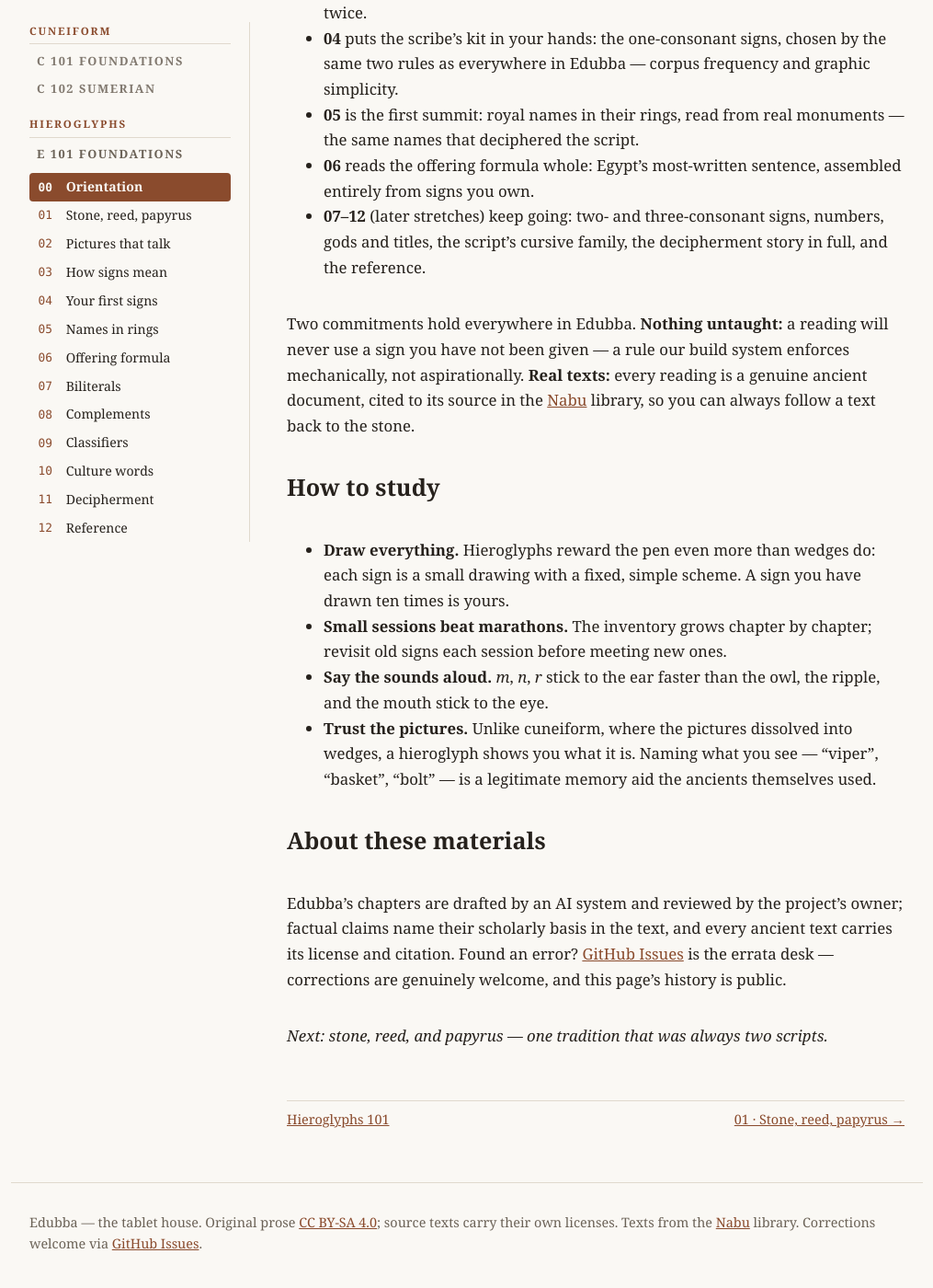
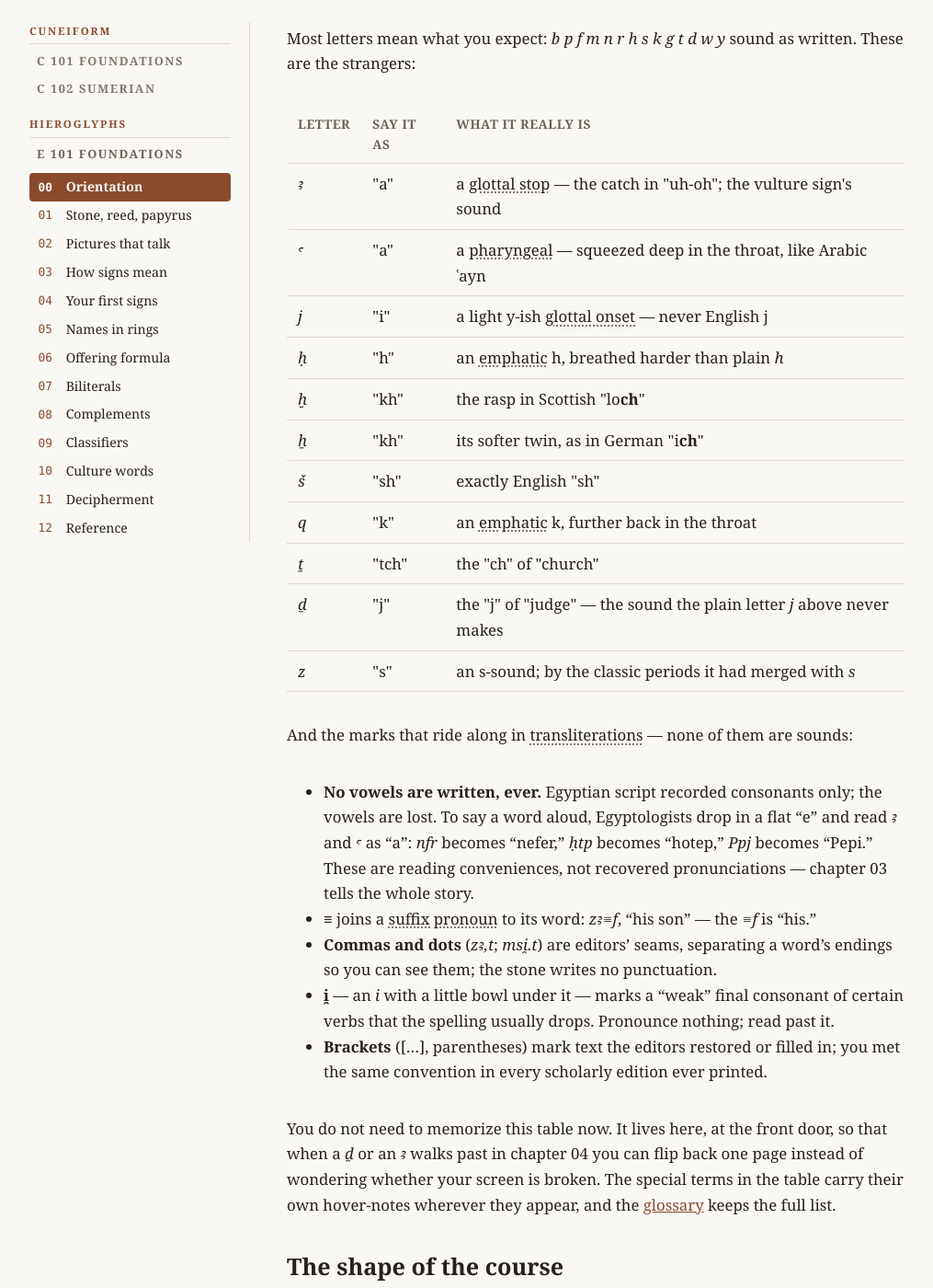
Before and after one commit to arvicco/nabu-edubba, a Jekyll site: the page built from site/hieroglyphs/101/00-orientation.md, in a window 1280 px wide and 1400 px high, scrolled down 2877 px. Shown: the whole window at 92% size, without its empty margins (132-1147 px from the left). Built offline with Jekyll 4.4.1, drawn with Linux system fonts in a browser that asks for light colours; some of the changed text lies outside the part shown.

Commit message:
feat: phonetics primer in Orientation (owner review)
'The funny letters — a two-minute primer': the Egyptological
alphabet's strangers in one table (glottal stop to emphatic k,
each leaning on its glossary bubble), plus the riding marks —
no-vowels rule with nefer/hotep/Pepi examples, the suffix join,
editors' commas, weak i̯, brackets. Lives at the front door so a
passing ḏ sends readers back one page, not to confusion. Placed
in ch00 rather than as an inserted chapter: live permalinks are
frozen (golden rule 4).

Co-Authored-By: Claude Fable 5 <noreply@anthropic.com>

```diff
--- a/site/hieroglyphs/101/00-orientation.md
+++ b/site/hieroglyphs/101/00-orientation.md
@@ -118,6 +118,66 @@ arrangements in figures, and the conventions are declared once in
 the course Reference. What you read here is real; how it sits on
 the page is the beginner-friendly arrangement.
 
+## The funny letters — a two-minute primer
+
+Beside every reading, this course prints the word in Latin letters
+— and some of them will look like typos: *ḥ*, *ꜣ*, *ḏ*, little
+hooks and dots everywhere. They are not typos. Egyptian had sounds
+English does not, so Egyptologists gave each one a letter of its
+own; this is the field's standard alphabet, and every book you
+ever open on Egypt uses it. Two minutes here saves confusion for
+the rest of the course.
+
+Most letters mean what you expect: *b p f m n r h s k g t d w y*
+sound as written. These are the strangers:
+
+<table class="sign-table">
+  <thead>
+    <tr><th>Letter</th><th>Say it as</th><th>What it really is</th></tr>
+  </thead>
+  <tbody>
+    <tr><td><em>ꜣ</em></td><td>"a"</td><td>a glottal stop — the catch in "uh-oh"; the vulture sign's sound</td></tr>
+    <tr><td><em>ꜥ</em></td><td>"a"</td><td>a pharyngeal — squeezed deep in the throat, like Arabic ʿayn</td></tr>
+    <tr><td><em>j</em></td><td>"i"</td><td>a light y-ish glottal onset — never English j</td></tr>
+    <tr><td><em>ḥ</em></td><td>"h"</td><td>an emphatic h, breathed harder than plain <em>h</em></td></tr>
+    <tr><td><em>ḫ</em></td><td>"kh"</td><td>the rasp in Scottish "lo<strong>ch</strong>"</td></tr>
+    <tr><td><em>ẖ</em></td><td>"kh"</td><td>its softer twin, as in German "i<strong>ch</strong>"</td></tr>
+    <tr><td><em>š</em></td><td>"sh"</td><td>exactly English "sh"</td></tr>
+    <tr><td><em>q</em></td><td>"k"</td><td>an emphatic k, further back in the throat</td></tr>
+    <tr><td><em>ṯ</em></td><td>"tch"</td><td>the "ch" of "church"</td></tr>
+    <tr><td><em>ḏ</em></td><td>"j"</td><td>the "j" of "judge" — the sound the plain letter <em>j</em> above never makes</td></tr>
+    <tr><td><em>z</em></td><td>"s"</td><td>an s-sound; by the classic periods it had merged with <em>s</em></td></tr>
+  </tbody>
+</table>
+
+And the marks that ride along in transliterations — none of them
+are sounds:
+
+- **No vowels are written, ever.** Egyptian script recorded
+  consonants only; the vowels are lost. To say a word aloud,
+  Egyptologists drop in a flat "e" and read *ꜣ* and *ꜥ* as "a":
+  *nfr* becomes "nefer," *ḥtp* becomes "hotep," *Ppj* becomes
+  "Pepi." These are reading conveniences, not recovered
+  pronunciations — chapter 03 tells the whole story.
+- **≡** joins a suffix pronoun to its word: *zꜣ≡f*, "his son" —
+  the *≡f* is "his."
+- **Commas and dots** (*zꜣ,t*; *msi̯.t*) are editors' seams,
+  separating a word's endings so you can see them; the stone
+  writes no punctuation.
+- **i̯** — an *i* with a little bowl under it — marks a "weak"
+  final consonant of certain verbs that the spelling usually
+  drops. Pronounce nothing; read past it.
+- **Brackets** ([…], parentheses) mark text the editors restored
+  or filled in; you met the same convention in every scholarly
+  edition ever printed.
+
+You do not need to memorize this table now. It lives here, at the
+front door, so that when a *ḏ* or an *ꜣ* walks past in chapter 04
+you can flip back one page instead of wondering whether your
+screen is broken. The special terms in the table carry their own
+hover-notes wherever they appear, and the
+[glossary]({{ '/terms/' | relative_url }}) keeps the full list.
+
 ## The shape of the course
 
 Chapters build strictly on one another; read them in order.
```
